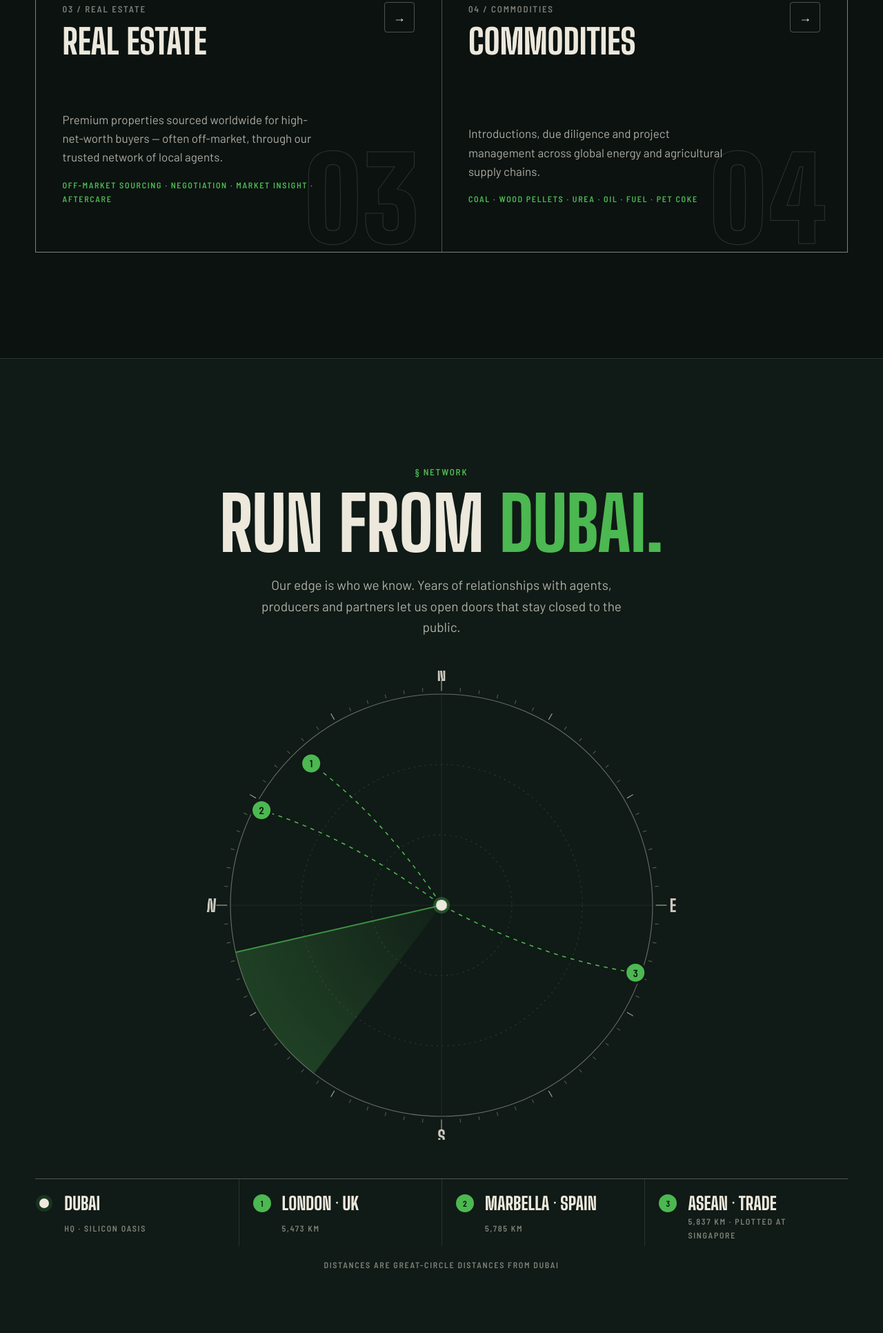
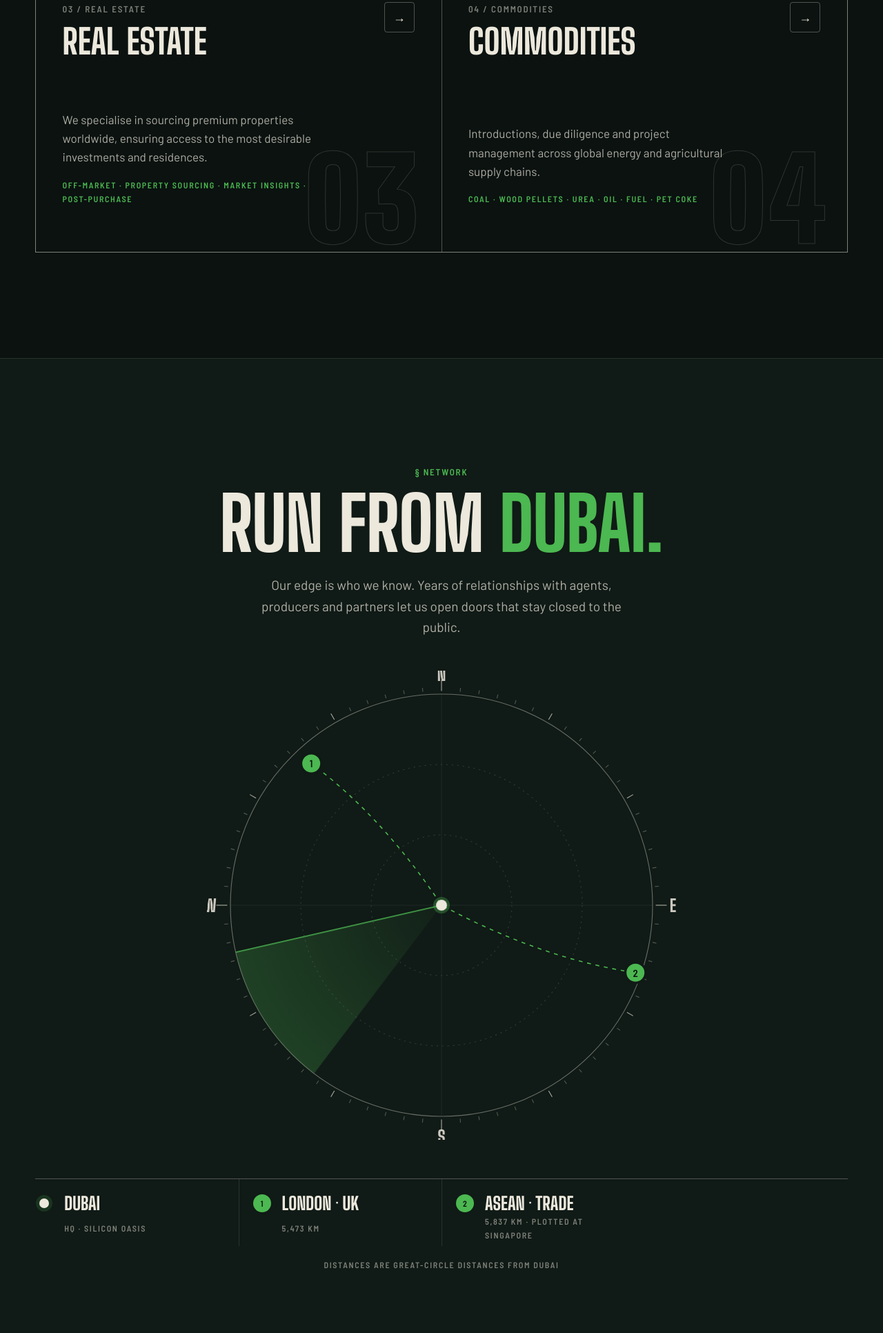
Before and after one commit to ziarecheyjvr/klb-sol-2, a plain HTML site: page index.html in a window 1280 px wide. Shown: the part 2148-4080 px from the top of the page at 69% size. Drawn offline with Linux system fonts and the light colour scheme.

Commit message:
Use only the client's real estate copy and drop Marbella
The Real Estate headline and division tile now use sentences taken from
the supplied copy, and Marbella is removed from the network map and
legend so no specific area is tied to real estate.

Co-Authored-By: Claude Opus 5.5 <noreply@anthropic.com>

```diff
--- a/index.html
+++ b/index.html
@@ -184,8 +184,8 @@
         <span class="idx-head">Real Estate</span>
       </span>
       <span class="idx-side">
-        <span class="idx-desc">Premium properties sourced worldwide for high-net-worth buyers — often off-market, through our trusted network of local agents.</span>
-        <span class="idx-tags mono">Off-market sourcing · Negotiation · Market insight · Aftercare</span>
+        <span class="idx-desc">We specialise in sourcing premium properties worldwide, ensuring access to the most desirable investments and residences.</span>
+        <span class="idx-tags mono">Off-market · Property sourcing · Market insights · Post-purchase</span>
       </span>
       <span class="idx-arr" aria-hidden="true">→</span>
     </a>
@@ -213,13 +213,12 @@
       <p class="body-lg">Our edge is who we know. Years of relationships with agents, producers and partners let us open doors that stay closed to the public.</p>
     </div>
     <div class="radar-wrap">
-      <svg class="radar" id="radar" viewBox="0 0 600 600" role="img" aria-label="Range chart centred on Dubai with rings at 2,000, 4,000 and 6,000 km, showing routes to London, Marbella and Singapore"></svg>
+      <svg class="radar" id="radar" viewBox="0 0 600 600" role="img" aria-label="Range chart centred on Dubai with rings at 2,000, 4,000 and 6,000 km, showing routes to London and Singapore"></svg>
     </div>
     <ol class="legend">
       <li><span class="mk mk-hq" aria-hidden="true"></span><span class="lg-place">Dubai</span><span class="lg-note mono">HQ · Silicon Oasis</span></li>
       <li><span class="mk" aria-hidden="true">1</span><span class="lg-place">London · UK</span><span class="lg-note mono">5,473 km</span></li>
-      <li><span class="mk" aria-hidden="true">2</span><span class="lg-place">Marbella · Spain</span><span class="lg-note mono">5,785 km</span></li>
-      <li><span class="mk" aria-hidden="true">3</span><span class="lg-place">ASEAN · trade</span><span class="lg-note mono">5,837 km · plotted at Singapore</span></li>
+      <li><span class="mk" aria-hidden="true">2</span><span class="lg-place">ASEAN · trade</span><span class="lg-note mono">5,837 km · plotted at Singapore</span></li>
     </ol>
     <p class="fine mono">Distances are great-circle distances from Dubai</p>
   </div>
@@ -262,7 +261,7 @@
     <div class="re-head">
       <div>
         <p class="label mono">§ 03 — Real Estate</p>
-        <h2 class="h2 reveal">Discretion. Access. <em class="accent">Value.</em></h2>
+        <h2 class="h2 reveal">Your global real estate <em class="accent">partner.</em></h2>
       </div>
       <p class="lead reveal">At KLB Solutions, our real estate division is dedicated to serving high-net-worth buyers who are seeking exceptional opportunities. We specialise in sourcing premium properties worldwide, ensuring access to the most desirable investments and residences.</p>
     </div>
--- a/script.js
+++ b/script.js
@@ -70,8 +70,7 @@
     const DXB = [25.2048, 55.2708];
     const places = [
       { n: 1, at: [51.5074, -0.1278], km: 5473 },   // London
-      { n: 2, at: [36.5101, -4.8825], km: 5785 },   // Marbella
-      { n: 3, at: [1.3521, 103.8198], km: 5837 },   // Singapore (ASEAN)
+      { n: 2, at: [1.3521, 103.8198], km: 5837 },   // Singapore (ASEAN)
     ];
     places.forEach(p => {
       const b = bearing(DXB, p.at), r = R * p.km / MAX_KM;
```
